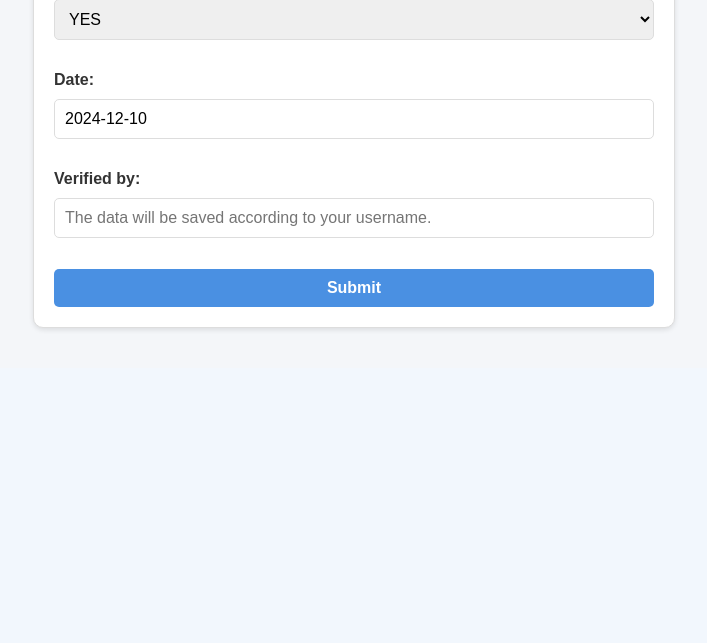
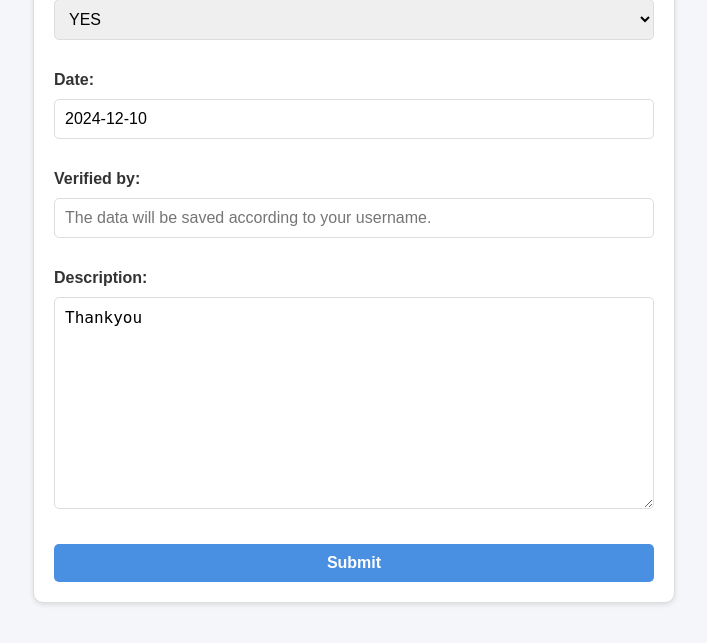
Before and after one commit to raghurajsingh8/NPS-management, a Django app: page /purchase/ in a window 1280 px wide; the page is wider, and only the part inside the window is pictured. Shown: the part 1048-1691 px from the top of that part, without its empty margins (286-993 px from the left). Before the commit the page ends 1379 px from the top of that part, so only its background shows below. Run offline with Django 5.2, Linux system fonts and the light colour scheme; a user stored in the database is signed in; data that the repository does not hold is empty; some libraries are stand-ins or nearby versions.

Commit message:
add description ,serial,quan

```diff
--- a/autheticatweb/forms.py
+++ b/autheticatweb/forms.py
@@ -4,25 +4,36 @@ from .models import Sale, Purchase
 class SaleForm(forms.ModelForm):
     class Meta:
         model = Sale
-        fields = ['sale_to', 'quantity', 'measurement_unit', 'product', 'category', 'serial_no', 'box_type', 'date', 'verified_by']
+        fields = ['sale_to', 'quantity', 'measurement_unit', 'product', 'category', 'serial_no', 'box_type', 'date', 'verified_by', 'description']
 
     # Optionally, you can manually customize widgets here, like setting 'readonly' for category if needed
     # Example:
     category = forms.CharField(widget=forms.TextInput(attrs={'readonly': 'readonly', 'placeholder': 'It will be auto selected on the basis of your product'}), required=False)
     serial_no = forms.CharField(widget=forms.Textarea(attrs={'placeholder': 'Enter serial numbers separated by comma or newline'}), required=True)
     verified_by= forms.CharField(widget=forms.TextInput(attrs={'readonly': 'readonly', 'placeholder': 'The data will be saved according to your username.'}), required=False)
+    description = forms.CharField(
+    widget=forms.Textarea(attrs={'placeholder': 'Enter discription'}),
+    required=False,
+    initial='Thankyou'  # Default value set kiya
+)
+
 
 
 class PurchaseForm(forms.ModelForm):
     class Meta:
         model = Purchase
-        fields = ['purchased_from', 'quantity', 'measurement_unit', 'product', 'category', 'serial_no', 'box_type', 'date', 'verified_by']
+        fields = ['purchased_from', 'quantity', 'measurement_unit', 'product', 'category', 'serial_no', 'box_type', 'date', 'verified_by', 'description']
 
     # Optionally, you can manually customize widgets here, like setting 'readonly' for category if needed
     # Example:
     category = forms.CharField(widget=forms.TextInput(attrs={'readonly': 'readonly', 'placeholder': 'It will be auto selected on the basis of your product'}), required=False)
     serial_no = forms.CharField(widget=forms.Textarea(attrs={'placeholder': 'Enter serial numbers separated by comma or newline'}), required=True)
     verified_by= forms.CharField(widget=forms.TextInput(attrs={'readonly': 'readonly', 'placeholder': 'The data will be saved according to your username.'}), required=False)
+    description = forms.CharField(
+    widget=forms.Textarea(attrs={'placeholder': 'Enter discription'}),
+    required=False,
+    initial='Thankyou'  # Default value set kiya
+)
 
 
 from django import forms
--- a/autheticatweb/models.py
+++ b/autheticatweb/models.py
@@ -48,7 +48,7 @@ class Sale(models.Model):
     )
     date = models.DateField(default=datetime.date.today)  # Default to today's date
     verified_by = models.CharField(max_length=255)
-
+    description = models.CharField(max_length=255, default='Thankyou')
     def save(self, *args, **kwargs):
         if self.product:
             self.category = self.product.category.name
@@ -71,6 +71,7 @@ class Purchase(models.Model):
     )
     date = models.DateField(default=datetime.date.today)  # Default to today's date
     verified_by = models.CharField(max_length=255)
+    description = models.CharField(max_length=255, default='Thankyou')
 
     def save(self, *args, **kwargs):
         if self.product:
--- a/autheticatweb/views.py
+++ b/autheticatweb/views.py
@@ -187,7 +187,8 @@ def sale_form(request):
             # Split the serial numbers by commas or new lines
             import re
 
-            serial_no_list = [serial.strip() for serial in re.split('[,\n\s]+', serial_no)]
+            serial_no_list = [serial.strip() for serial in re.split('[,\n]+', serial_no)]
+
   # Or use split('\n') for new lines
 
             # Loop over the list and create individual Sale records for each serial number
@@ -195,14 +196,16 @@ def sale_form(request):
                 # Create a new Sale object for each serial number
                 sale = Sale(
                     sale_to=form.cleaned_data['sale_to'],
-                    quantity=1,
+                    quantity=form.cleaned_data['quantity'],
                     measurement_unit=form.cleaned_data['measurement_unit'],
                     product=form.cleaned_data['product'],
                     category=form.cleaned_data['category'],
                     serial_no=serial,  # Use individual serial number
                     box_type=form.cleaned_data['box_type'],
                     date=form.cleaned_data['date'],
-                    verified_by=request.user.email
+                    verified_by=request.user.email,
+                    description=form.cleaned_data['description']  # Description ko add kiya
+
                 )
                 sale.save()  # Save the individual Sale record
 
@@ -220,7 +223,7 @@ def purchase_form(request):
             serial_no = form.cleaned_data['serial_no']
             # Split the serial numbers by commas or new lines
             import re
-            serial_no_list = [serial.strip() for serial in re.split('[,\n\s]+', serial_no)]
+            serial_no_list = [serial.strip() for serial in re.split('[,\n]+', serial_no)]
 
 
             # Loop over the list and create individual Purchase records for each serial number
@@ -228,14 +231,16 @@ def purchase_form(request):
                 # Create a new Purchase object for each serial number
                 purchase = Purchase(
                     purchased_from=form.cleaned_data['purchased_from'],
-                    quantity=1,
+                    quantity=form.cleaned_data['quantity'],
                     measurement_unit=form.cleaned_data['measurement_unit'],
                     product=form.cleaned_data['product'],
                     category=form.cleaned_data['category'],
                     serial_no=serial,  # Use individual serial number
                     box_type=form.cleaned_data['box_type'],
                     date=form.cleaned_data['date'],
-                    verified_by=request.user.email
+                    verified_by=request.user.email,
+                    description=form.cleaned_data['description']  # Description ko add kiya
+
                 )
                 purchase.save()  # Save the individual Purchase record
 
```
Also changed, not shown: templates/dashboard.html (+7 -0 lines), autheticatweb/migrations/0033_purchase_discription_sale_discription.py (added), autheticatweb/migrations/0034_rename_discription_purchase_description_and_more.py (added).
